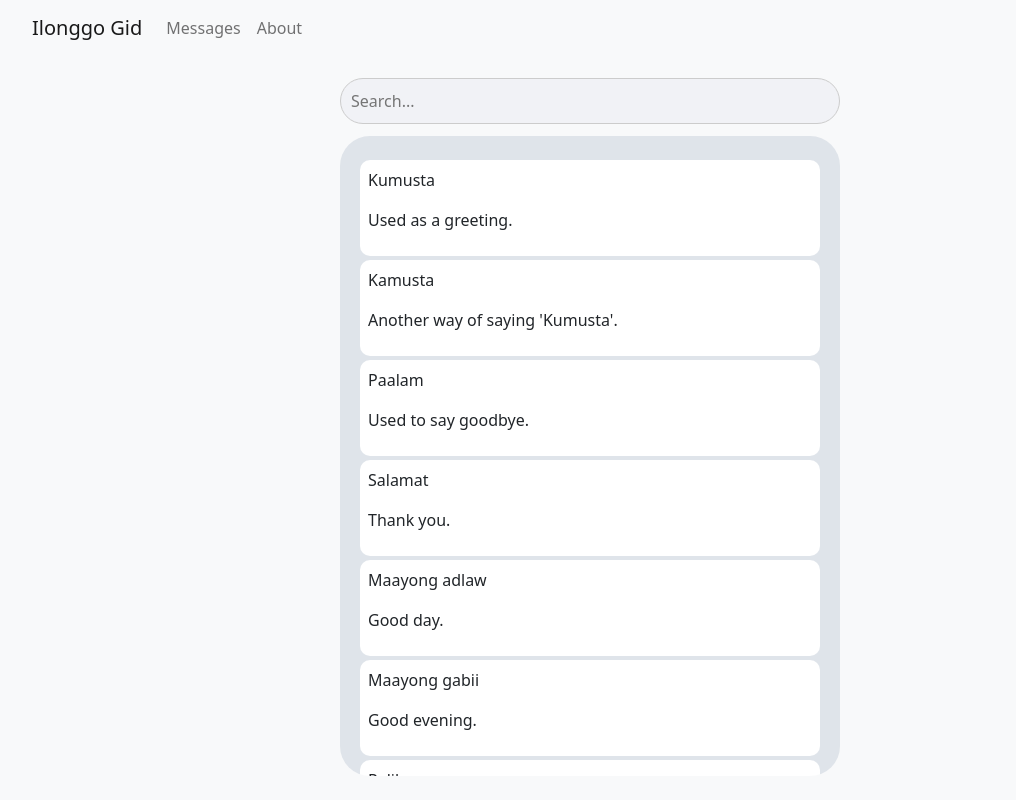
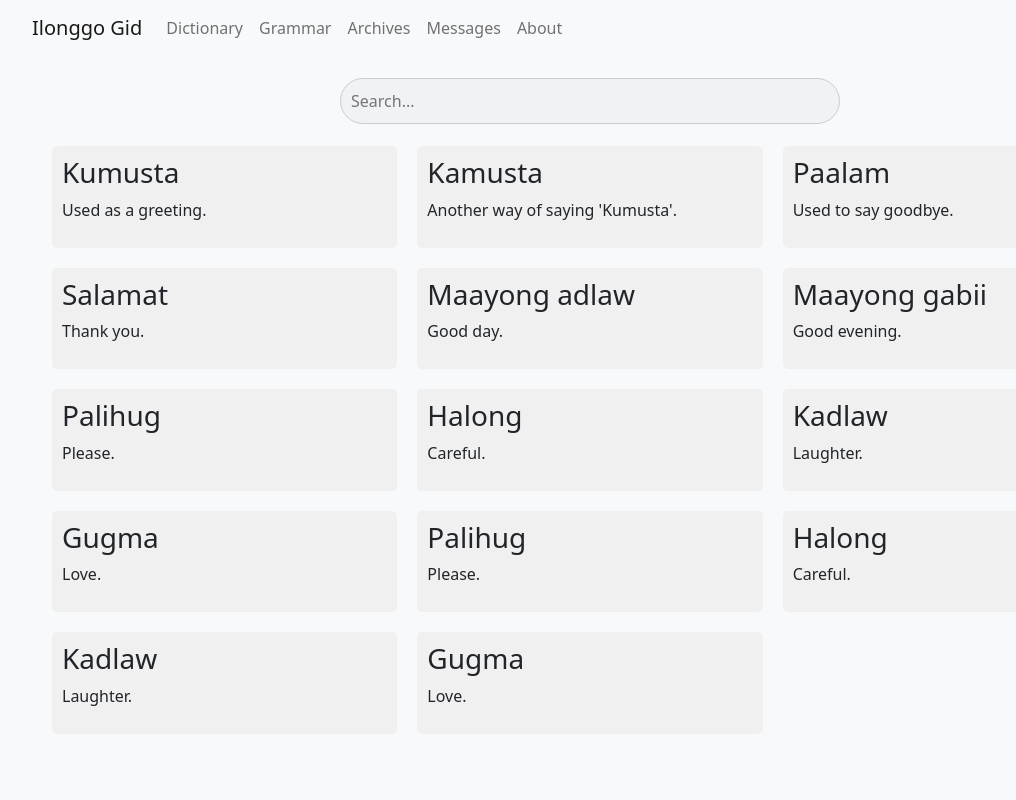
Before and after one commit to jdevc20/IlonggoGid, a React (Vite) app: page / in a window 1280 px wide. Shown: the whole page, without its empty margins (50-1066 px from the left). Built offline with nearby package versions, Linux system fonts and the light colour scheme.

Commit message:
[*] Change design instead of list using grid

```diff
--- a/src/App.css
+++ b/src/App.css
@@ -37,32 +37,26 @@ body {
 }
 
 .resultContainer {
-    height: 80vh;
-    display: flex;
-    justify-content: center;
-    align-items: center;
+    height: calc(80vh - 20px); /* Adjust the height to leave space for the search container */
+    overflow-y: auto; /* Add scrollbar for overflow */
+    padding: 0 20px; /* Add padding to prevent the scrollbar from overlapping content */
+    margin-top: 10px;
 }
 
-.wordList {
-    background-color: #dfe4ea;
-    width: 500px;
-    height: 80vh;
-    border-radius: 30px;
-    padding: 20px;
-    overflow-y: auto; /* Add scrollbar for overflow */
+.wordGrid {
+    display: grid;
+    grid-template-columns: repeat(3, 1fr);
+    gap: 20px;
 }
 
-.word-item {
-    background-color: white;
-    padding: 8px;
-    border-radius: 10px;
-    margin: 4px 0;
+.wordTile {
+    background-color: #f0f0f0;
+    padding: 10px;
+    border-radius: 5px;
+    cursor: pointer;
+    transition: background-color 0.3s ease;
 }
 
-.wordDetailContainer {
-    height: 80vh;
-    width: 500px;
-}
-
-.btn-primary {
-}
+    .wordTile:hover {
+        background-color: #e0e0e0;
+    }
--- a/src/App.jsx
+++ b/src/App.jsx
@@ -34,6 +34,15 @@ function App() {
                     <div className="collapse navbar-collapse" id="navbarSupportedContent">
                         <ul className="navbar-nav mr-auto">
                             <li className="nav-item">
+                                <Link className="nav-link" to="/">Dictionary</Link>
+                            </li>
+                            <li className="nav-item">
+                                <Link className="nav-link" to="/grammar">Grammar</Link>
+                            </li>
+                            <li className="nav-item">
+                                <Link className="nav-link" to="/grammar">Archives</Link>
+                            </li>
+                            <li className="nav-item">
                                 <Link className="nav-link" to="/messages">Messages</Link>
                             </li>
                             <li className="nav-item">
--- a/src/components/DictionaryWordItem.jsx
+++ b/src/components/DictionaryWordItem.jsx
@@ -1,16 +1,12 @@
 import React from 'react';
 
 const DictionaryWordItem = ({ word, definition, onSelect }) => {
-    const handleClick = () => {
-        onSelect({ word, definition });
-    };
-
     return (
-        <div className="word-item" onClick={handleClick}>
-            <p className="word">{word}</p>
+        <div className="wordTile" onClick={onSelect}>
+            <h3>{word}</h3>
             <p>{definition}</p>
         </div>
     );
-}
+};
 
 export default DictionaryWordItem;
--- a/src/pages/Dictionary.jsx
+++ b/src/pages/Dictionary.jsx
@@ -17,7 +17,11 @@ class Dictionary extends Component {
                 { word: "Palihug", definition: "Please." },
                 { word: "Halong", definition: "Careful." },
                 { word: "Kadlaw", definition: "Laughter." },
-                { word: "Gugma", definition: "Love." }
+                { word: "Gugma", definition: "Love." },
+                { word: "Palihug", definition: "Please." },
+                { word: "Halong", definition: "Careful." },
+                { word: "Kadlaw", definition: "Laughter." },
+                { word: "Gugma", definition: "Love." },
             ]
         };
     }
@@ -42,7 +46,7 @@ class Dictionary extends Component {
                     {selectedWord ? (
                         <WordDetail word={selectedWord} onBack={this.handleBackButtonClick} />
                     ) : (
-                        <div className="wordList">
+                        <div className="wordGrid">
                             {this.state.words.map((word, index) => (
                                 <DictionaryWordItem
                                     key={index}
@@ -57,6 +61,7 @@ class Dictionary extends Component {
             </div>
         );
     }
+
 }
 
 export default Dictionary;
```
